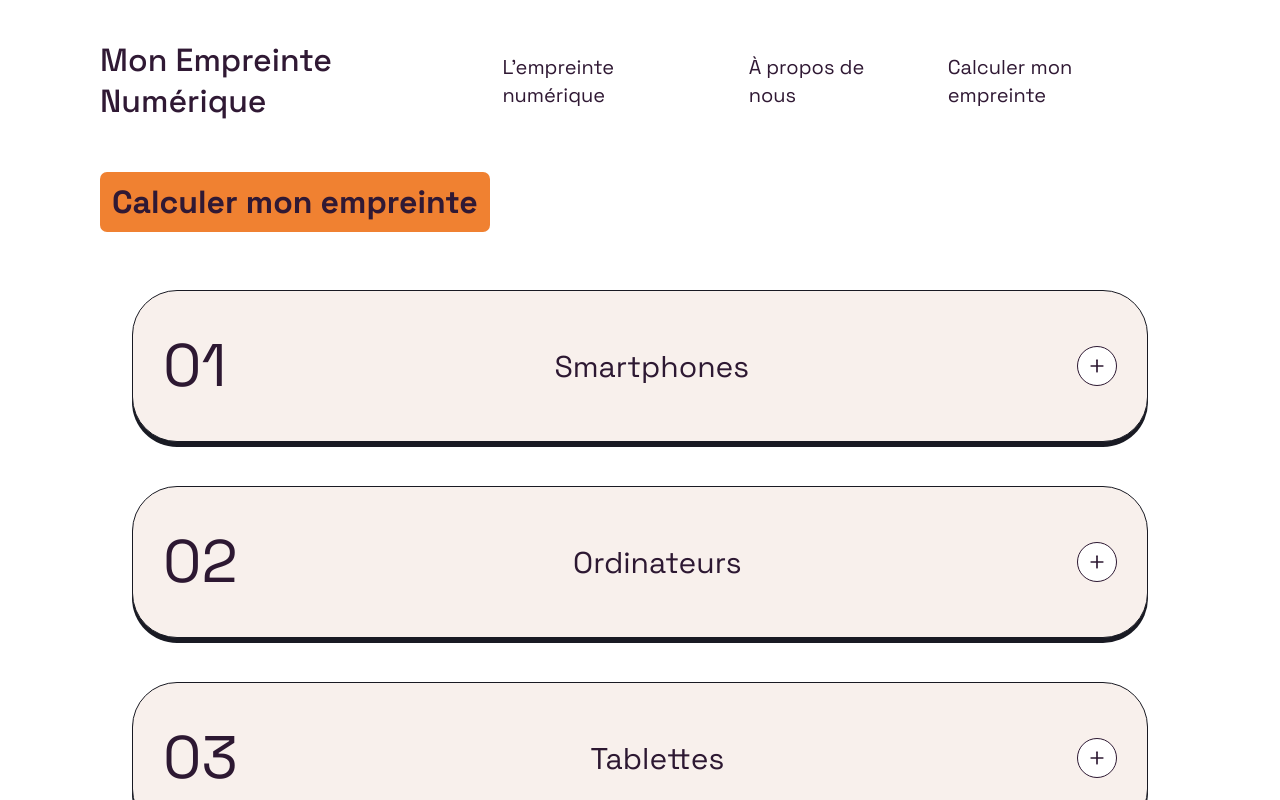
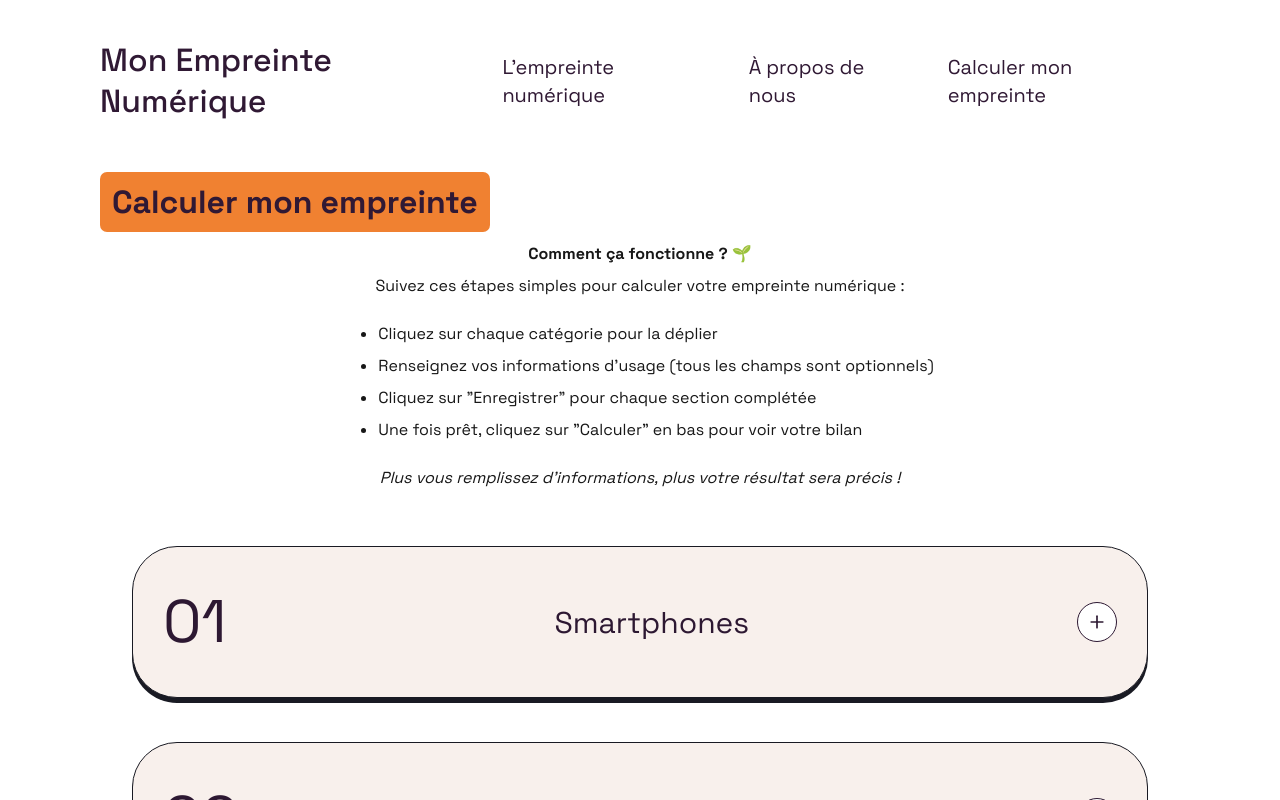
Before and after one commit to jbytes503/mon-empreinte-numerique, a Next.js app in the folder front/: page /calculator in a window 1280 px wide. Shown: the top 800 px of the page. Built offline with nearby package versions, Linux system fonts and the light colour scheme.

Commit message:
texte explicatif pour la page de question

```diff
--- a/front/src/app/calculator/page.module.css
+++ b/front/src/app/calculator/page.module.css
@@ -3,6 +3,24 @@
     flex-direction: column;
     align-items: center;
     text-align: center;
+}
+
+/* Ajout de styles pour la liste */
+.intro ul {
+    display: inline-block; /* Pour l'aligner au centre tout en gardant l'alignement du texte à gauche */
+    text-align: left; /* Aligner le texte à gauche dans la liste */
+    margin: 1rem 0;
+    padding-left: 2rem; /* Espace pour les puces */
+    list-style-type: disc; /* Type de puce explicite */
+}
+
+.intro li {
+    margin-bottom: 0.5rem;
+    line-height: 1.5;
+}
+
+.intro p {
+    margin-bottom: 0.5rem;
 }
 
 .authors {
--- a/front/src/app/calculator/page.tsx
+++ b/front/src/app/calculator/page.tsx
@@ -479,6 +479,38 @@ export default function Page() {
     return (
         <main className={styles.main}>
             <Title name="Calculer mon empreinte" />
+
+            {/* Texte d'explication avec styles existants */}
+            <div className={styles.intro}>
+                <p>
+                    <strong>Comment ça fonctionne ?</strong> 🌱
+                </p>
+                <p>
+                    Suivez ces étapes simples pour calculer votre empreinte
+                    numérique :
+                </p>
+                <ul>
+                    <li>Cliquez sur chaque catégorie pour la déplier</li>
+                    <li>
+                        Renseignez vos informations d'usage (tous les champs
+                        sont optionnels)
+                    </li>
+                    <li>
+                        Cliquez sur "Enregistrer" pour chaque section complétée
+                    </li>
+                    <li>
+                        Une fois prêt, cliquez sur "Calculer" en bas pour voir
+                        votre bilan
+                    </li>
+                </ul>
+                <p>
+                    <em>
+                        Plus vous remplissez d'informations, plus votre résultat
+                        sera précis !
+                    </em>
+                </p>
+            </div>
+
             <div className={styles.container}>
                 <div className={styles.cardContainer}>
                     <QuestionCard
```
